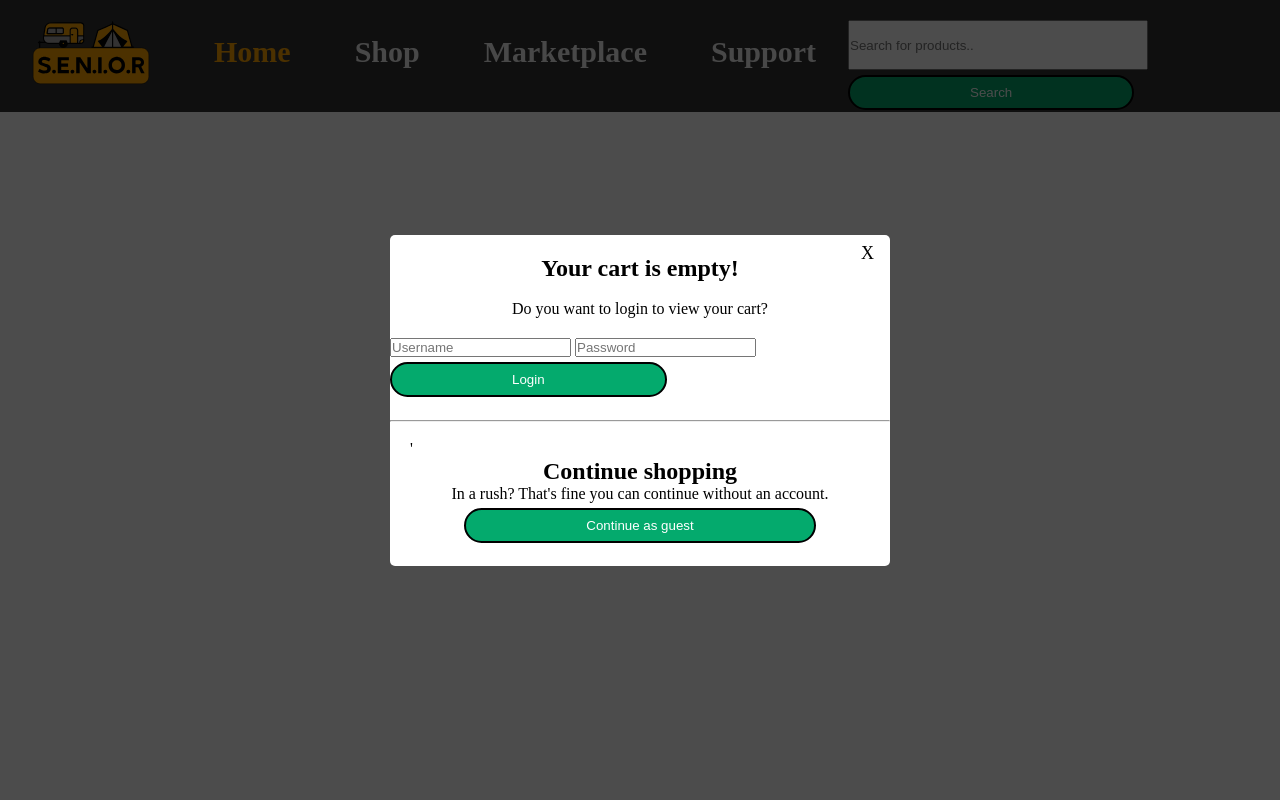
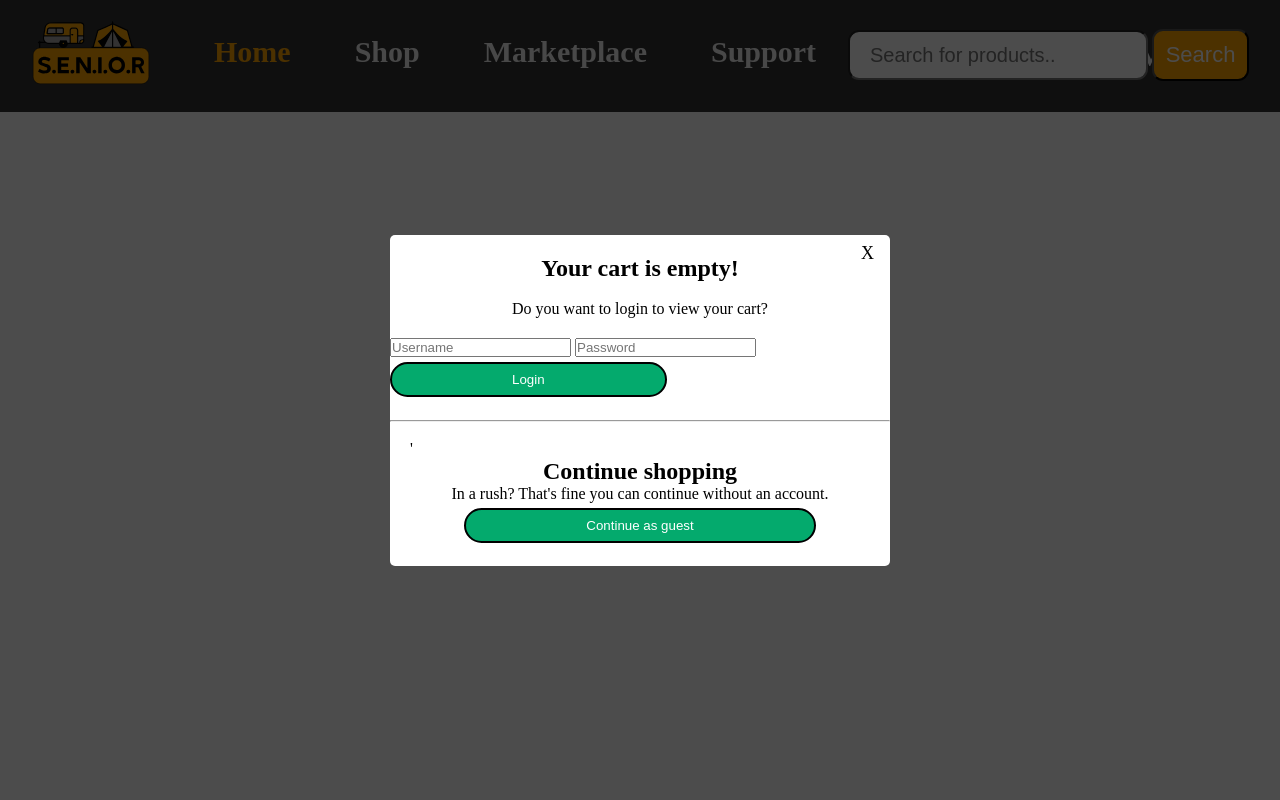
Before and after one commit to turnernator1/E-Commerce-Store-PHP, a PHP site: page /Cart.php in a window 1280 px wide. Run offline with PHP 8.4, Linux system fonts and the light colour scheme.

Commit message:
fixed signin mycart issues

```diff
--- a/inc/header.inc.php
+++ b/inc/header.inc.php
@@ -15,7 +15,7 @@ I have also added a hidden class as certain features need to be hidden for the l
     <a href="contact.php"><b>Support</b></a>
     <form action="results.php" method="get">
         <input  id="searchProd" name="search" type="text" placeholder="Search for products.." required>
-        <input type="submit" value="Search" class="BTN login_button">
+        <input id="headerSub" type="submit" value="Search">
     </form>
 
     <a id = "myCart" href="cart.php"><b>My Cart</b></a>
--- a/styles/styles.css
+++ b/styles/styles.css
@@ -36,10 +36,27 @@
       background-color: white;
       padding: 20px 0px;
       height: 112px;
-
+    }
+    /* search header + submit */
+    #searchProd{
+      margin-top: 10px;
+      width: 300px;
+      height: 50px;
+      border-radius: 11px;
+      font-size: 20px;
+      padding-left: 20px;
+    }
+    #headerSub{
+      background: orange;
+      height: 52px;
+      cursor: pointer;
+      width: 97px;
+      font-size: 22px;
+      color: white;
+      transition: width 0.5s;
+      border-radius: 11px;
 
     }
-
     /* Style the title inside the navigation bar */
     .topnav a {
       float: left;
@@ -249,10 +266,6 @@
 
     }
 
-    #searchProd{
-      width: 300px;
-      height: 50px;
-    }
 
     #welcome{
       color: black;
@@ -739,10 +752,12 @@ opacity: 0.7;
 
 #signin{
   float: right;
+  margin-top: -57px;
 }
 
 #myCart{
   float: right;
+  margin-top: -57px;
 }
 
 
```
